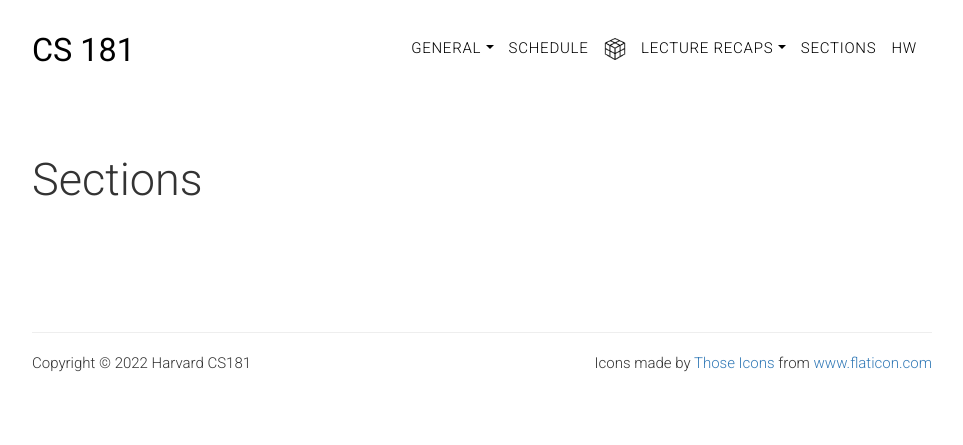
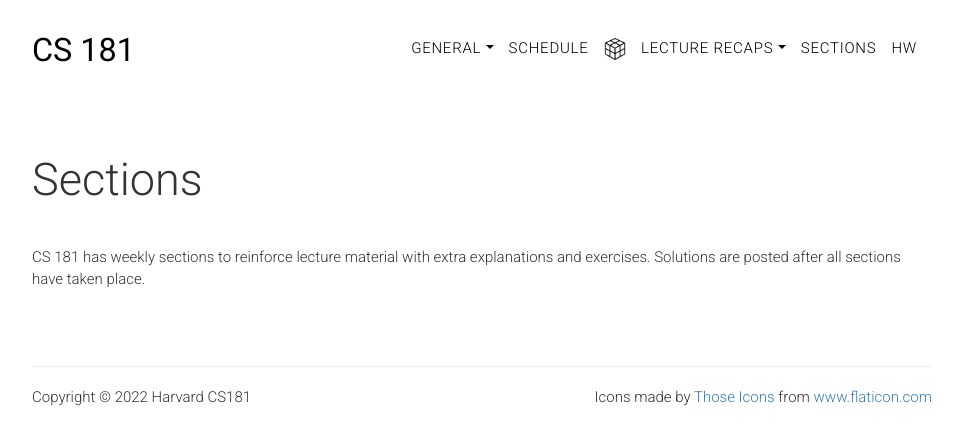
Before and after one commit to harvard-ml-courses/cs181-web-template, a Jekyll site: the page built from sections.html, in a window 1280 px wide. Shown: the top 445 px of the page, without its empty margins (158-1121 px from the left). Built offline with Jekyll 4.4.1, drawn with Linux system fonts in a browser that asks for light colours.

Commit message:
more cleanup

```diff
--- a/_includes/header.html
+++ b/_includes/header.html
@@ -25,7 +25,7 @@
             Lecture Recaps
           </a>
           <ul class="dropdown-menu" aria-labelledby="dropdownMenuButton" type="button">
-            <li><a class="dropdown-item" href="{{ site.baseurl }}/recap1">Lecture 1 (Nonparametric Regression)</a></li>
+            <!-- <li><a class="dropdown-item" href="{{ site.baseurl }}/recap1">Lecture 1 (Nonparametric Regression)</a></li>
             <li><a class="dropdown-item" href="{{ site.baseurl }}/recap2">Lecture 2 (Linear Regression)</a></li>
             <li><a class="dropdown-item" href="{{ site.baseurl }}/recap3">Lecture 3 (Probabilistic Linear Regression)</a></li>
             <li><a class="dropdown-item" href="{{ site.baseurl }}/recap4">Lecture 4 (Linear Classification)</a></li>
@@ -46,7 +46,7 @@
             <li><a class="dropdown-item" href="{{ site.baseurl }}/recap19">Lecture 19 (Hidden Markov Models)</a></li>
             <li><a class="dropdown-item" href="{{ site.baseurl }}/recap20">Lecture 20 (Markov Decision Processes)</a></li>
             <li><a class="dropdown-item" href="{{ site.baseurl }}/recap21">Lecture 21 (Reinforcement Learning I)</a></li>
-            <li><a class="dropdown-item" href="{{ site.baseurl }}/recap22">Lecture 22 (Reinforcement Learning II)</a></li>
+            <li><a class="dropdown-item" href="{{ site.baseurl }}/recap22">Lecture 22 (Reinforcement Learning II)</a></li> -->
           </ul>
         </li>
         <li><a href="{{ site.baseurl }}/sections">Sections</a></li>
--- a/homework.html
+++ b/homework.html
@@ -9,7 +9,7 @@ weight: 0
         <h2 class="title">Submission</h2>
         <p>
             Homework solutions must be completed in LaTeX. You must submit a PDF version along with the LaTeX file
-        and all supplemental files (code, images, etc) through Gradescope.
+            and all supplemental files (code, images, etc) through Gradescope.
         </p>
         <p>
             Each homework assignment has <strong>two</strong> corresponding Gradescope assignments - one for the
--- a/sections.html
+++ b/sections.html
@@ -6,6 +6,10 @@ weight: 0
 
 <section class="main-container text">
     <div class="main">
+        <p>
+            CS 181 has weekly sections to reinforce lecture material with extra explanations
+            and exercises. Solutions are posted after all sections have taken place.
+        </p>
 
         <!-- Example for releasing sections. Upload files in the sections folder -->
 
```
